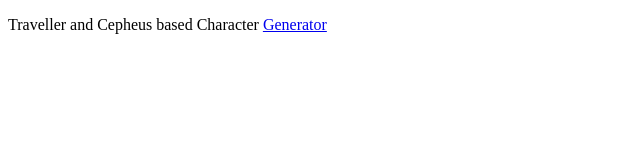
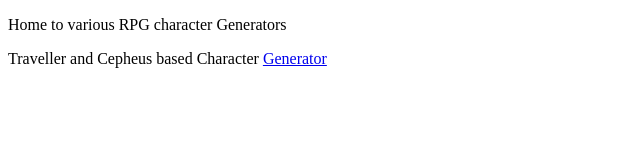
Before and after one commit to characterobscura/traveller, a website: page index.html in a window 1280 px wide. Shown: the whole page, without its empty margins (0-640 px from the left). Drawn offline with Linux system fonts and the light colour scheme.

Commit message:
Update index.html

```diff
--- a/index.html
+++ b/index.html
@@ -4,7 +4,7 @@
     <title>Welcome to Character Obscura</title>
   </head>
   <body>
-
+     <p>Home to various RPG character Generators</p>
 
     <p>Traveller and Cepheus based Character <a href="https://characterobscura.github.io/traveller/travellercharactergenerator.html">Generator</a></p>
 
```
